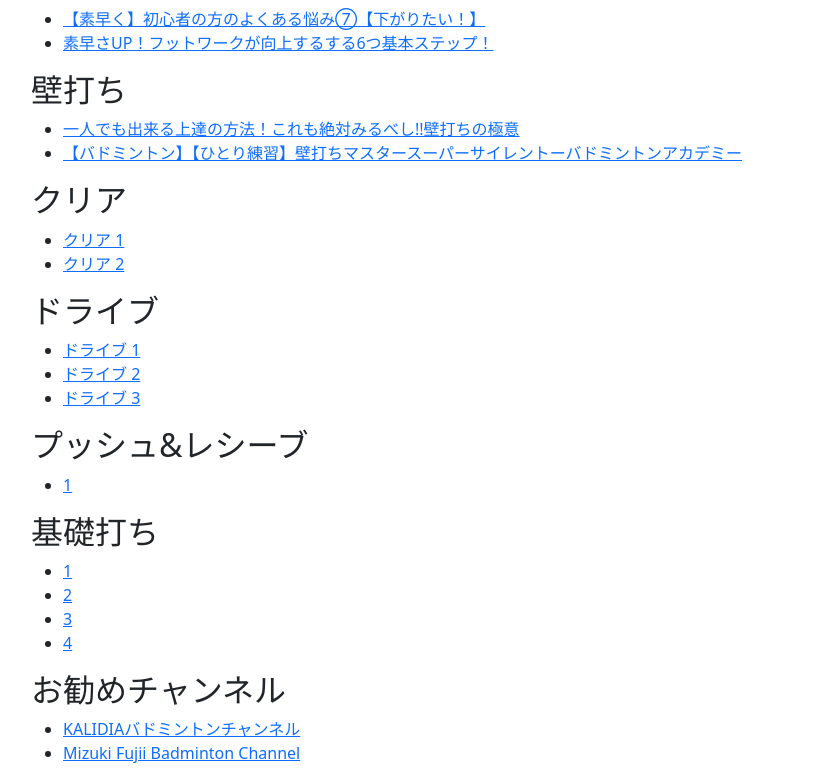
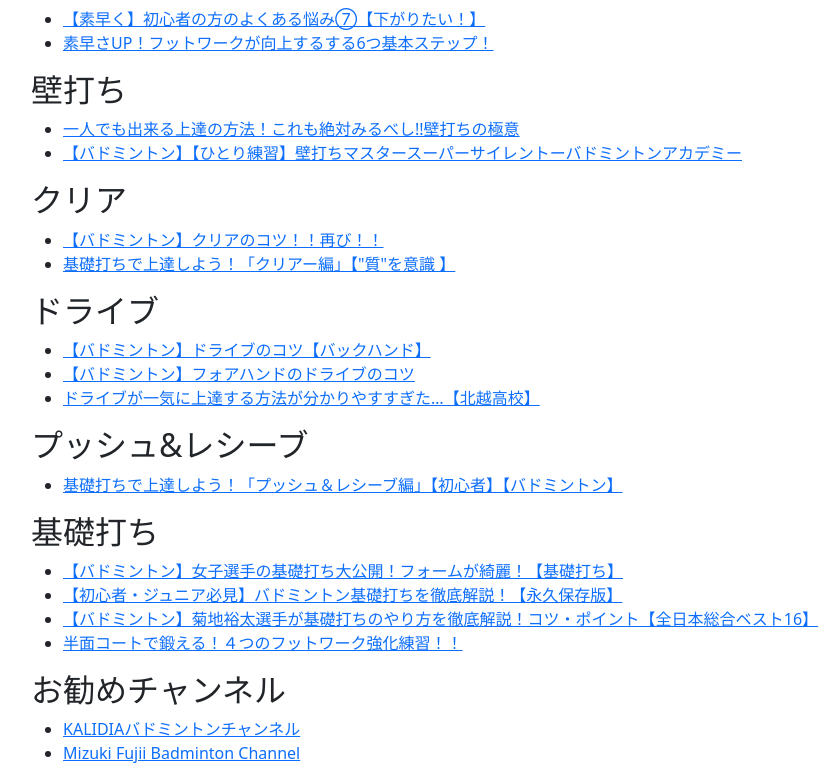
Before and after one commit to UGUIS8020/uguis_bad, a Python web app: template templates/video_link.html in a window 1280 px wide. Shown: the part 617-1398 px from the top of the page, without its empty margins (51-890 px from the left). Run offline with Jinja, Linux system fonts and the light colour scheme; the template is opened without the code that fills it, so the values that code supplies are empty; some libraries are stand-ins or nearby versions.

Commit message:
新越谷

```diff
--- a/templates/video_link.html
+++ b/templates/video_link.html
@@ -50,32 +50,32 @@
     <section class="video-section">
         <h2>クリア</h2>
         <ul>
-            <li><a href="https://www.youtube.com/watch?v=oGkNulqsoWg&t=133s" target="_blank" rel="noopener noreferrer">クリア 1</a></li>
-            <li><a href="https://www.youtube.com/watch?v=u9tKwP6Rdnk" target="_blank" rel="noopener noreferrer">クリア 2</a></li>
+            <li><a href="https://www.youtube.com/watch?v=oGkNulqsoWg&t=133s" target="_blank" rel="noopener noreferrer">【バドミントン】クリアのコツ！！再び！！</a></li>
+            <li><a href="https://www.youtube.com/watch?v=u9tKwP6Rdnk" target="_blank" rel="noopener noreferrer">基礎打ちで上達しよう！「クリアー編」【"質"を意識 】</a></li>
         </ul>
     </section>
     <section class="video-section">
         <h2>ドライブ</h2>
         <ul>
-            <li><a href="https://www.youtube.com/watch?v=TFZ5lyCyDEI&t=1s" target="_blank" rel="noopener noreferrer">ドライブ 1</a></li>
-            <li><a href="https://www.youtube.com/watch?v=VM2nGYLwzuY" target="_blank" rel="noopener noreferrer">ドライブ 2</a></li>
-            <li><a href="https://www.youtube.com/watch?v=n0ofEDUoOWA" target="_blank" rel="noopener noreferrer">ドライブ 3</a></li>
+            <li><a href="https://www.youtube.com/watch?v=TFZ5lyCyDEI&t=1s" target="_blank" rel="noopener noreferrer">【バドミントン】ドライブのコツ【バックハンド】</a></li>
+            <li><a href="https://www.youtube.com/watch?v=VM2nGYLwzuY" target="_blank" rel="noopener noreferrer">【バドミントン】フォアハンドのドライブのコツ</a></li>
+            <li><a href="https://www.youtube.com/watch?v=n0ofEDUoOWA" target="_blank" rel="noopener noreferrer">ドライブが一気に上達する方法が分かりやすすぎた…【北越高校】</a></li>
         </ul>
     </section>
     <section class="video-section">
         <h2>プッシュ&レシーブ</h2>
         <ul>
-            <li><a href="https://www.youtube.com/watch?v=z0tofBxmCI8" target="_blank" rel="noopener noreferrer">1</a></li>
+            <li><a href="https://www.youtube.com/watch?v=z0tofBxmCI8" target="_blank" rel="noopener noreferrer">基礎打ちで上達しよう！「プッシュ＆レシーブ編」【初心者】【バドミントン】</a></li>
 
         </ul>
     </section>
     <section class="video-section">
         <h2>基礎打ち</h2>
         <ul>
-            <li><a href="https://www.youtube.com/watch?v=FqChAdNsTI0" target="_blank" rel="noopener noreferrer">1</a></li>
-            <li><a href="https://www.youtube.com/watch?v=7g_fBlqGLC0" target="_blank" rel="noopener noreferrer">2</a></li>
-            <li><a href="https://www.youtube.com/watch?v=q2btfVraIg0&t=371s" target="_blank" rel="noopener noreferrer">3</a></li>
-            <li><a href="https://www.youtube.com/watch?v=UjpC6fkA8ts&t=428s" target="_blank" rel="noopener noreferrer">4</a></li>
+            <li><a href="https://www.youtube.com/watch?v=FqChAdNsTI0" target="_blank" rel="noopener noreferrer">【バドミントン】女子選手の基礎打ち大公開！フォームが綺麗！【基礎打ち】</a></li>
+            <li><a href="https://www.youtube.com/watch?v=7g_fBlqGLC0" target="_blank" rel="noopener noreferrer">【初心者・ジュニア必見】バドミントン基礎打ちを徹底解説！【永久保存版】</a></li>
+            <li><a href="https://www.youtube.com/watch?v=q2btfVraIg0&t=371s" target="_blank" rel="noopener noreferrer">【バドミントン】菊地裕太選手が基礎打ちのやり方を徹底解説！コツ・ポイント【全日本総合ベスト16】</a></li>
+            <li><a href="https://www.youtube.com/watch?v=UjpC6fkA8ts&t=428s" target="_blank" rel="noopener noreferrer">半面コートで鍛える！４つのフットワーク強化練習！！</a></li>
 
         </ul>
     </section>
```
Also changed, not shown: app.py (+44 -129 lines), templates/account.html (+35 -1 lines).
